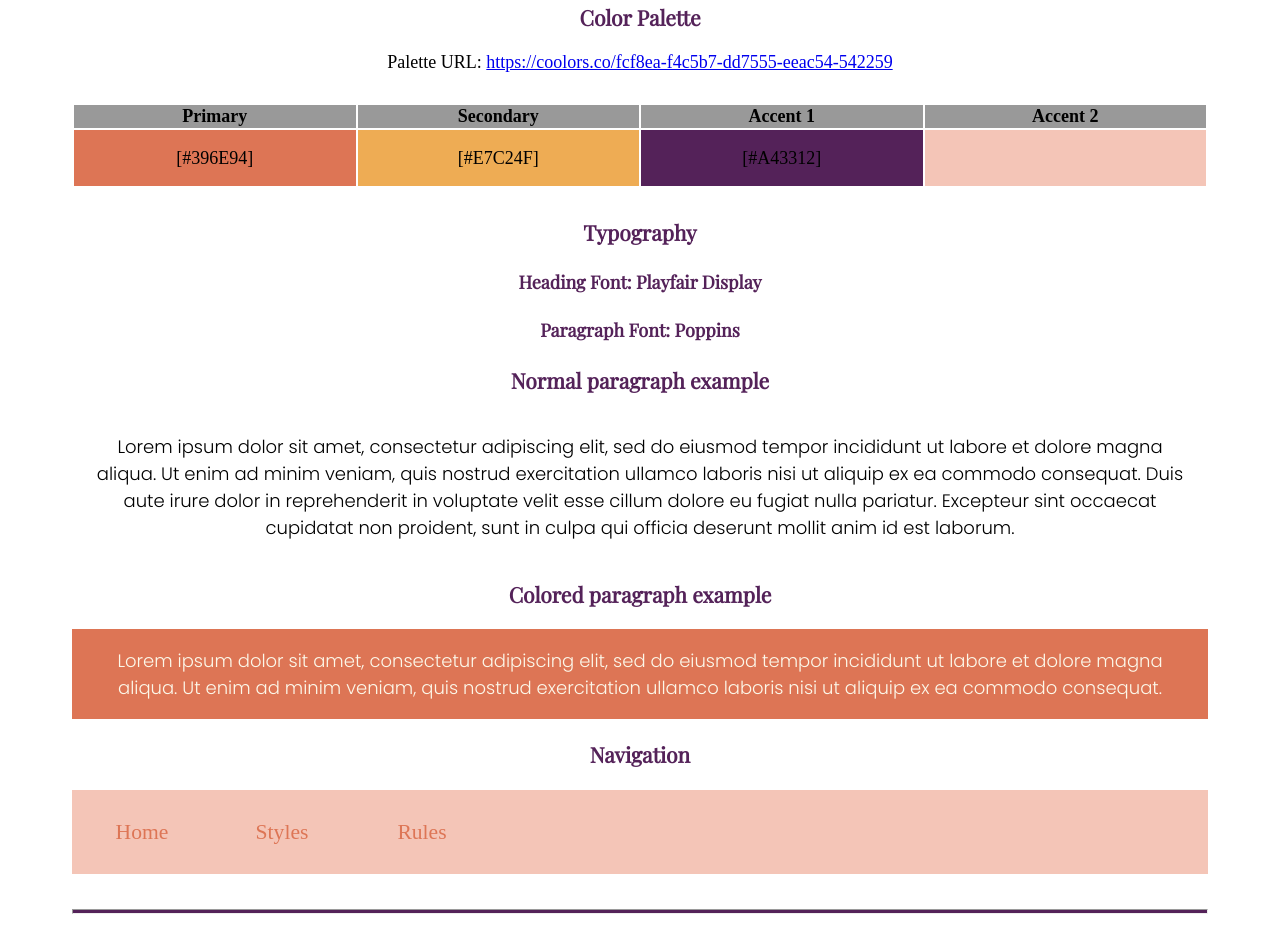
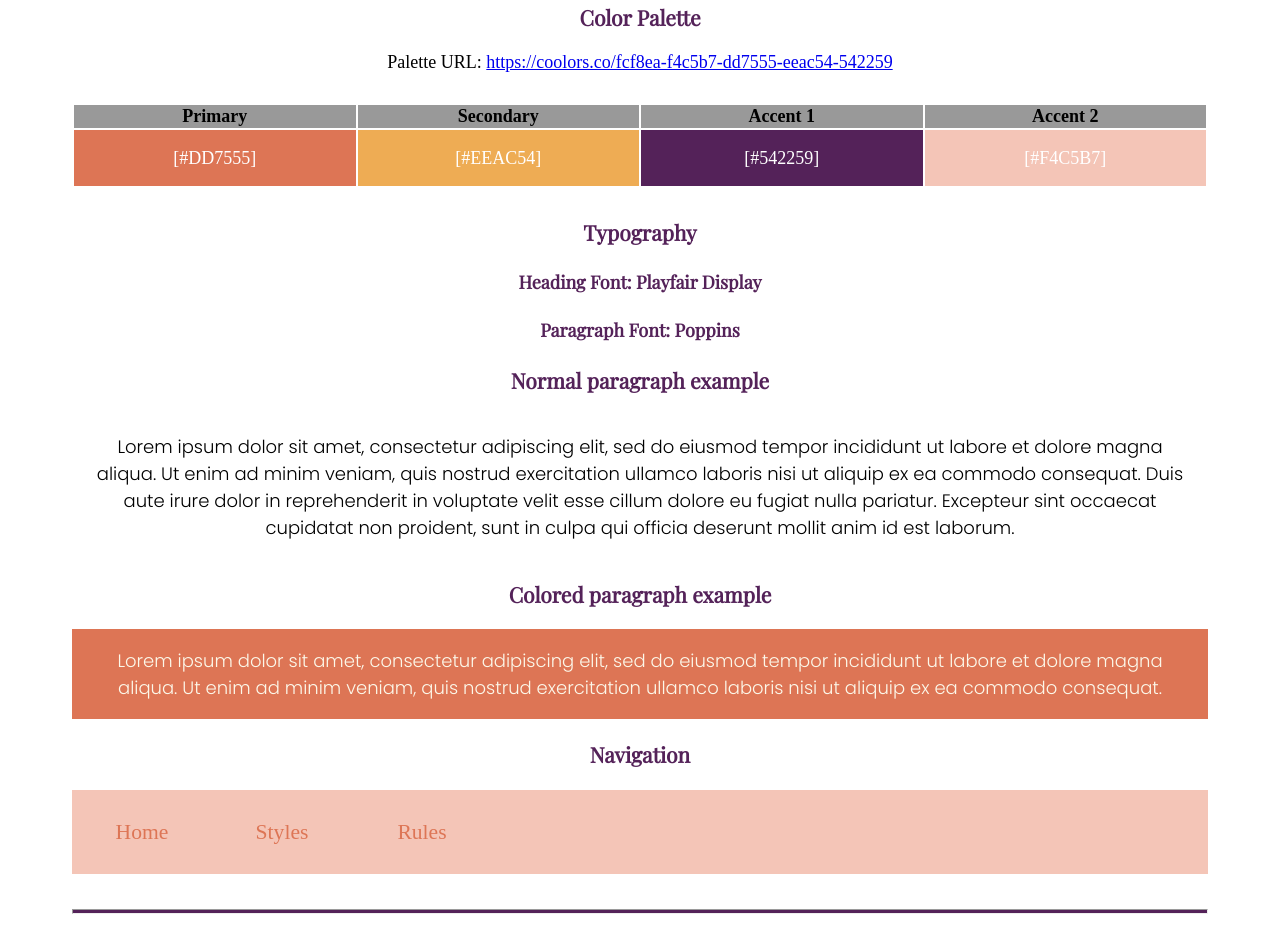
Before and after one commit to cwluvs2sing/wdd130, a plain HTML site: page decorista/site-plan.html in a window 1280 px wide. Shown: the part 1239-2166 px from the top of the page. Drawn offline with nearby package versions, Linux system fonts and the light colour scheme.

Commit message:
updated site-plan color codes

```diff
--- a/decorista/site-plan.html
+++ b/decorista/site-plan.html
@@ -51,7 +51,7 @@
       <table class="colors">
         <tr><th>Primary</th><th>Secondary</th><th>Accent 1</th><th>Accent 2</th></tr>
         <!-- Replace the numbers in the boxes below with your hex color codes. Then switch to the site-plan.css file and change your colors there as well. -->
-        <tr><td class="primary">[#396E94]</td><td class="secondary">[#E7C24F]</td><td class="accent1">[#A43312]</td><td class="accent2"></td></tr>
+        <tr><td class="primary">[#DD7555]</td><td class="secondary">[#EEAC54]</td><td class="accent1">[#542259]</td><td class="accent2">[#F4C5B7]</td></tr>
       </table>
 
       <!-- ------------------------Step 9------------------------------ -->
--- a/decorista/styles/site-plan.css
+++ b/decorista/styles/site-plan.css
@@ -86,15 +86,19 @@ p {
 
 .primary {
   background-color: var(--primary-color);
+  color: white;
 }
 .secondary {
   background-color: var(--secondary-color);
+  color: white;
 }
 .accent1 {
   background-color: var(--accent1-color);
+  color: white;
 }
 .accent2{
   background-color: var(--accent2-color);
+  color: white;
 }
 
 p.colored {
```
